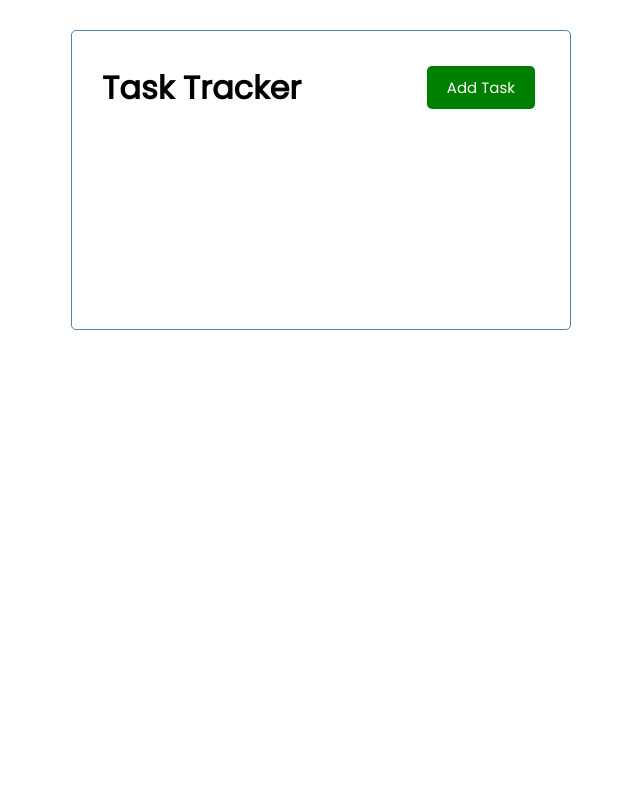
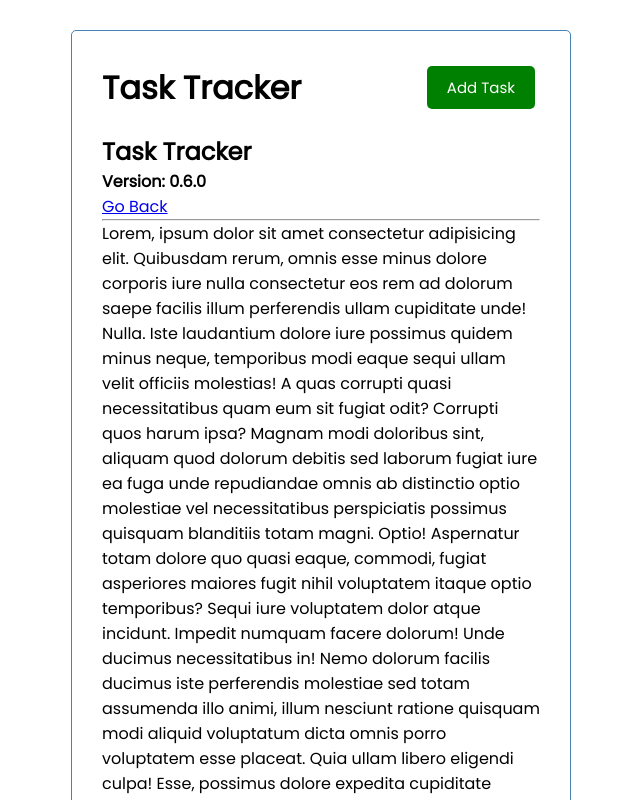
Before and after one commit to marothi-codes/task_tracker, an Angular app: page /about in a window 1280 px wide. Before the commit this address led to /. Shown: the top 800 px of the page, without its empty margins (319-959 px from the left). Built offline with nearby package versions, Linux system fonts and the light colour scheme.

Commit message:
About Route and component implemented.

```diff
--- a/package.json
+++ b/package.json
@@ -1,6 +1,6 @@
 {
   "name": "task-tracker",
-  "version": "0.5.0",
+  "version": "0.6.0",
   "scripts": {
     "ng": "ng",
     "start": "ng serve",
--- a/src/app/app.module.ts
+++ b/src/app/app.module.ts
@@ -15,6 +15,7 @@ import { AboutComponent } from './components/about/about.component';
 
 const appRoutes: Routes = [
   { path: '', component: TasksComponent },
+  { path: 'about', component: AboutComponent}
 ];
 
 @NgModule({
--- a/src/app/components/about/about.component.html
+++ b/src/app/components/about/about.component.html
@@ -1 +1,18 @@
-<p>about works!</p>
+<div>
+  <h2>Task Tracker</h2>
+  <h4>Version: 0.6.0</h4>
+  <a routerLink="/">Go Back</a>
+  <hr />
+  <p>
+    Lorem, ipsum dolor sit amet consectetur adipisicing elit. Quibusdam rerum, omnis esse minus dolore corporis iure nulla consectetur eos rem ad dolorum saepe facilis illum perferendis ullam cupiditate unde! Nulla.
+    Iste laudantium dolore iure possimus quidem minus neque, temporibus modi eaque sequi ullam velit officiis molestias! A quas corrupti quasi necessitatibus quam eum sit fugiat odit? Corrupti quos harum ipsa?
+    Magnam modi doloribus sint, aliquam quod dolorum debitis sed laborum fugiat iure ea fuga unde repudiandae omnis ab distinctio optio molestiae vel necessitatibus perspiciatis possimus quisquam blanditiis totam magni. Optio!
+    Aspernatur totam dolore quo quasi eaque, commodi, fugiat asperiores maiores fugit nihil voluptatem itaque optio temporibus? Sequi iure voluptatem dolor atque incidunt. Impedit numquam facere dolorum! Unde ducimus necessitatibus in!
+    Nemo dolorum facilis ducimus iste perferendis molestiae sed totam assumenda illo animi, illum nesciunt ratione quisquam modi aliquid voluptatum dicta omnis porro voluptatem esse placeat. Quia ullam libero eligendi culpa!
+    Esse, possimus dolore expedita cupiditate atque nesciunt similique nulla rerum doloribus, consectetur a numquam ipsa magnam mollitia quasi maiores distinctio corporis! Laborum ducimus totam consequuntur nam. Consectetur nostrum voluptas reprehenderit?
+    Vitae explicabo, expedita autem minus maiores veniam rerum voluptatem, obcaecati aut minima molestias consectetur amet nulla fugiat porro animi ipsam nemo aperiam, commodi cum nobis! Id quae et ullam voluptas.
+    Eligendi itaque, facilis sed earum hic animi sit dicta architecto fugiat quam, praesentium pariatur dolores voluptatibus nesciunt eveniet laborum corrupti officiis rerum consequuntur nobis quaerat iure. Eaque iste natus rerum.
+    Dolorum eos aliquid tempore ad incidunt? Enim voluptate excepturi pariatur repudiandae ipsam quaerat optio modi. Quis ratione cum maxime unde nesciunt ullam animi fuga neque voluptate molestiae ea, perspiciatis nulla!
+    Quidem rerum corrupti accusantium alias dolorem ad, aliquid culpa impedit molestias saepe fugiat quas aut odio quasi fuga eveniet ab vitae magni. Recusandae, veritatis animi quae expedita dicta veniam maxime.
+  </p>
+</div>
```
